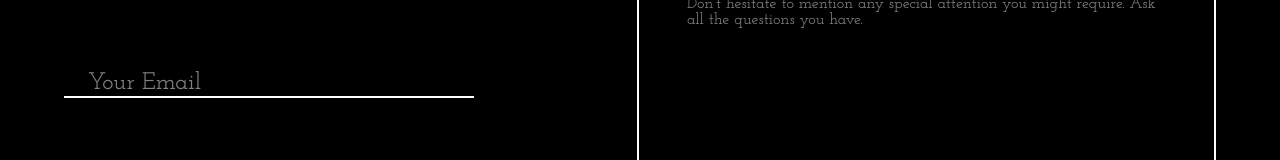
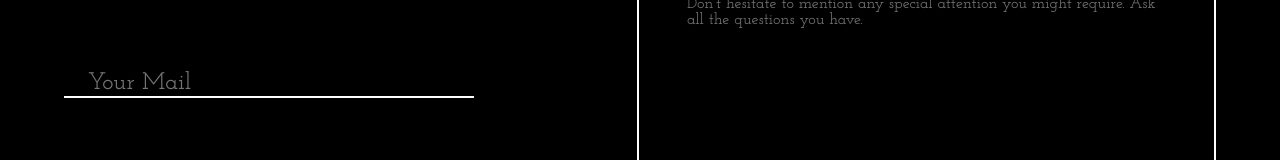
Before and after one commit to AliceXix/panda-portfolio, a React (Create React App) app in the folder client/: page / in a window 1280 px wide. Shown: the part 1811-1971 px from the top of the page. Built offline with nearby package versions, Linux system fonts and the light colour scheme.

Commit message:
add functionality to contact form

```diff
--- a/client/src/views/Contact.tsx
+++ b/client/src/views/Contact.tsx
@@ -1,15 +1,62 @@
-import React from 'react';
+import React, { useState } from 'react';
 
 export default function Contact() {
+    const [formData, setFormData] = useState({
+        name: '',
+        mail: '',
+        question: '',
+    });
+
+    const handleChange = (e :any) => {
+        const {name, value} = e.target;
+        setFormData({
+            ...formData,
+            [name]: value,
+        });
+        //setFormData(e.target.value)
+    };
+
+    const handleSubmit = (e: any) => {
+        e.preventDefault();
+        fetch('http://localhost:3000/send-mail', {
+            method: 'POST',
+            headers: {
+                'Content-Type': 'application/json'
+            },
+            body: JSON.stringify(formData)
+        })
+        .then(response => response.json())
+        .then(data => {
+            console.log('Success:', data);
+        })
+        .catch((err) => {
+            console.error('Error:', err);
+        });
+    };
+
 
     return (
       <>
-        <div className="contact" id='contact'>
-          <form className="centred-div">
+        <div className="contact" id="contact">
+          <form className="centred-div" onSubmit={handleSubmit}>
             <div>
               <div>
-                <input type="text" id="name" name="name" value="Your Name" />
-                <input type="text" id="email" name="email" value="Your Email" />
+                <input
+                  type="text"
+                  id="name"
+                  name="name"
+                  value={formData.name}
+                  onChange={handleChange}
+                  placeholder="Your Name"
+                />
+                <input
+                  type="text"
+                  id="email"
+                  name="mail"
+                  value={formData.mail}
+                  onChange={handleChange}
+                  placeholder="Your Mail"
+                />
               </div>
               <div>
                 <input type="submit" value="SUBMIT" />
@@ -18,12 +65,14 @@ export default function Contact() {
             <div>
               <textarea
                 id="questions"
-                name="questions"
-                value={`SHARE YOUR THOUGHTS.
+                name="question"
+                value={formData.question}
+                onChange={handleChange}
+                rows={18}
+                cols={56}
+                placeholder={`SHARE YOUR THOUGHTS.
 
 Don’t hesitate to mention any special attention you might require. Ask all the questions you have.`}
-                rows={18}
-                cols={56}
               ></textarea>
             </div>
           </form>
```
